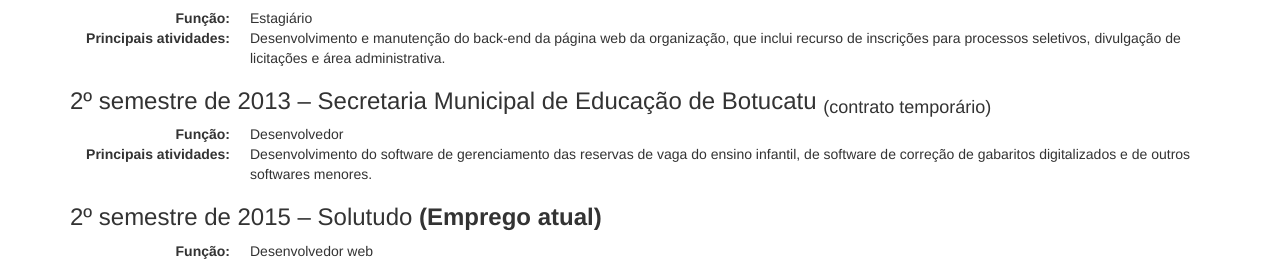
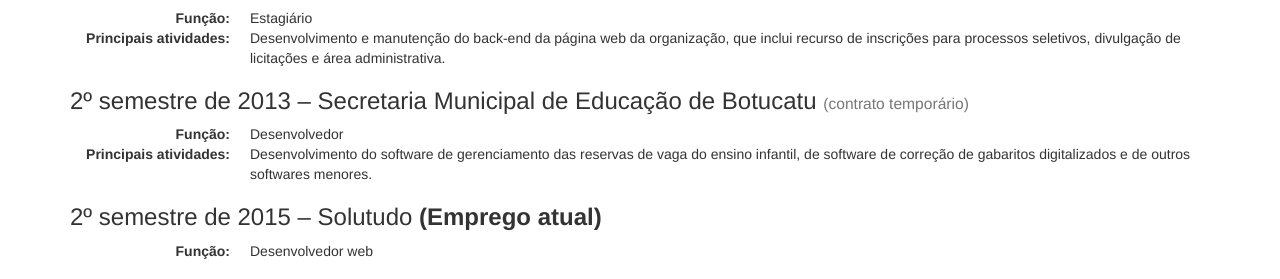
Before and after one commit to Blamoo/blamoo.github.io, a Jekyll site: the page built from curriculo.html, in a window 1280 px wide. Shown: the part 578-857 px from the top of the page. Built offline with Jekyll 4.4.1, drawn with Linux system fonts in a browser that asks for light colours; nearby versions of some CDN libraries.

```diff
--- a/curriculo.html
+++ b/curriculo.html
@@ -38,7 +38,7 @@ layout: default
             <dd>Desenvolvimento e manutenção do back-end da página web da organização, que inclui recurso de inscrições para processos seletivos, divulgação de licitações e área administrativa.</dd>
         </dl>
 
-        <h3>2º semestre de 2013 – Secretaria Municipal de Educação de Botucatu <sub>(contrato temporário)</sub></h3>
+        <h3>2º semestre de 2013 – Secretaria Municipal de Educação de Botucatu <small>(contrato temporário)</small></h3>
         <dl class="dl-horizontal">
             <dt>Função:</dt>
             <dd>Desenvolvedor</dd>
```
